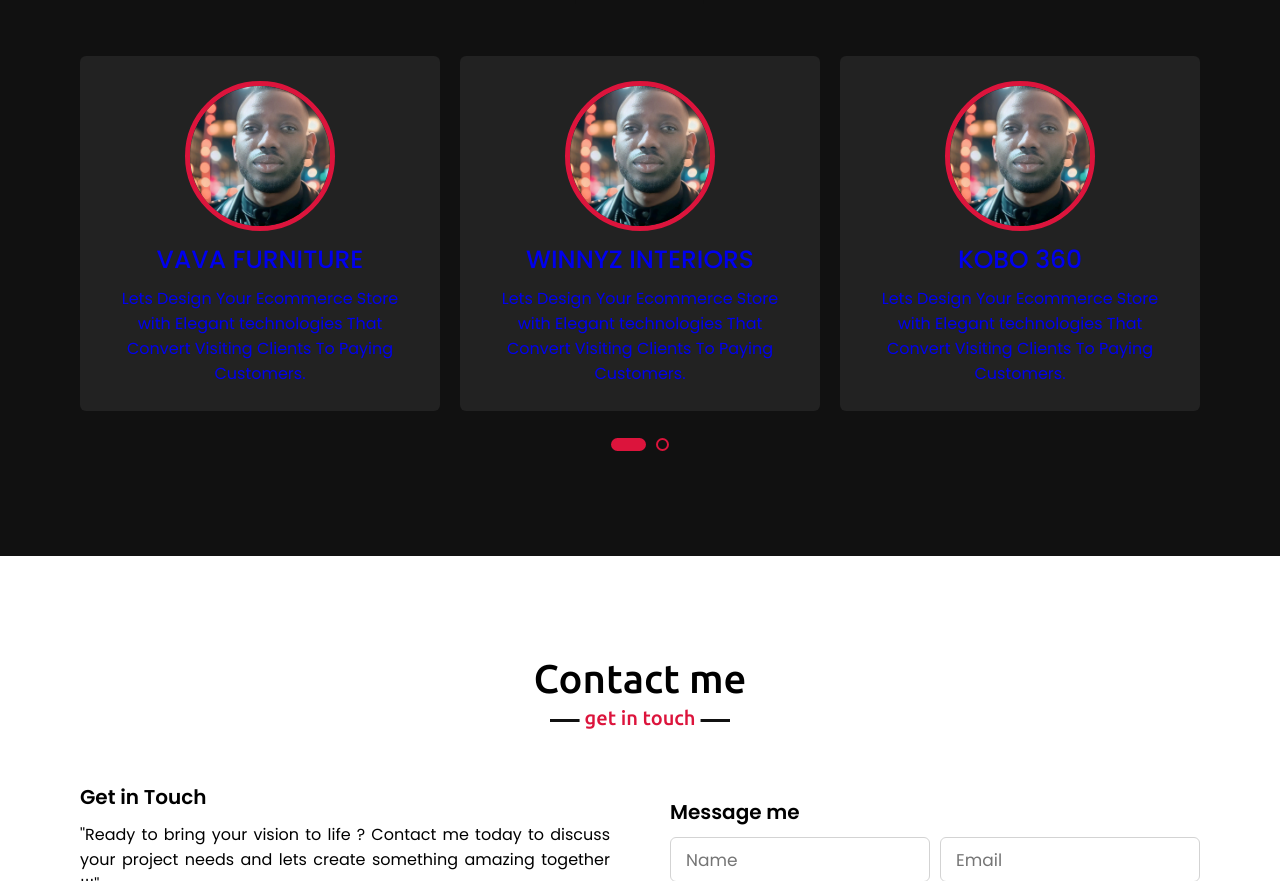
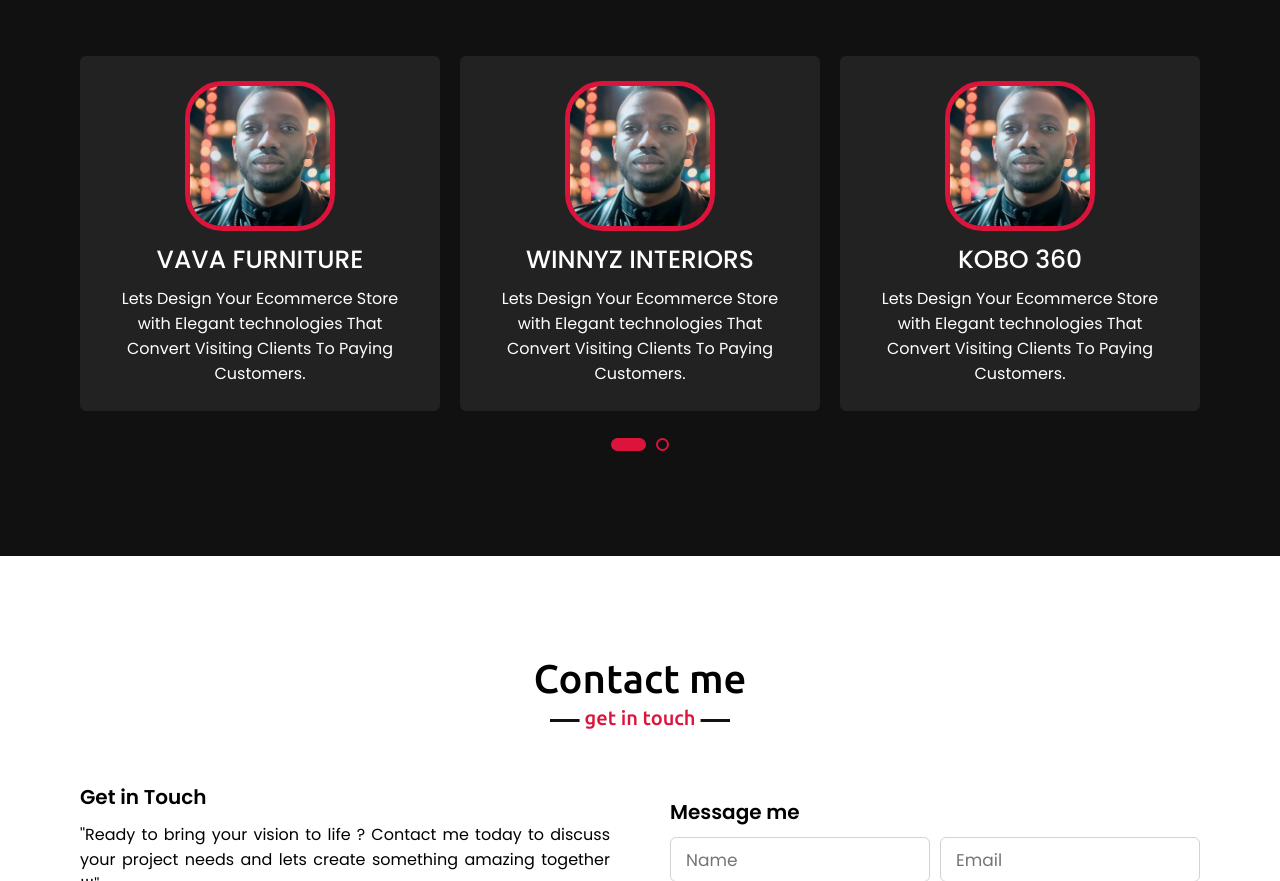
Before and after one commit to Adigun-Media/Adigun-Media-Portfolio-Website, a plain HTML site: page index.html in a window 1280 px wide. Shown: the part 3199-4080 px from the top of the page. Drawn offline with nearby package versions, Linux system fonts and the light colour scheme.

Commit message:
Update index.css

```diff
--- a/index.css
+++ b/index.css
@@ -391,6 +391,10 @@ section .title::after{
     transition: all 0.3s ease;
     cursor: pointer;
 }
+
+.teams .carousel .card a{
+    color: white;
+}
 .teams .carousel .card:hover{
     background: crimson;
 }
@@ -413,7 +417,7 @@ section .title::after{
     height: 150px;
     width: 150px;
     object-fit: cover;
-    border-radius: 50%;
+    border-radius: 25%;
     border: 5px solid crimson;
     transition: all 0.3s ease;
 }
```
